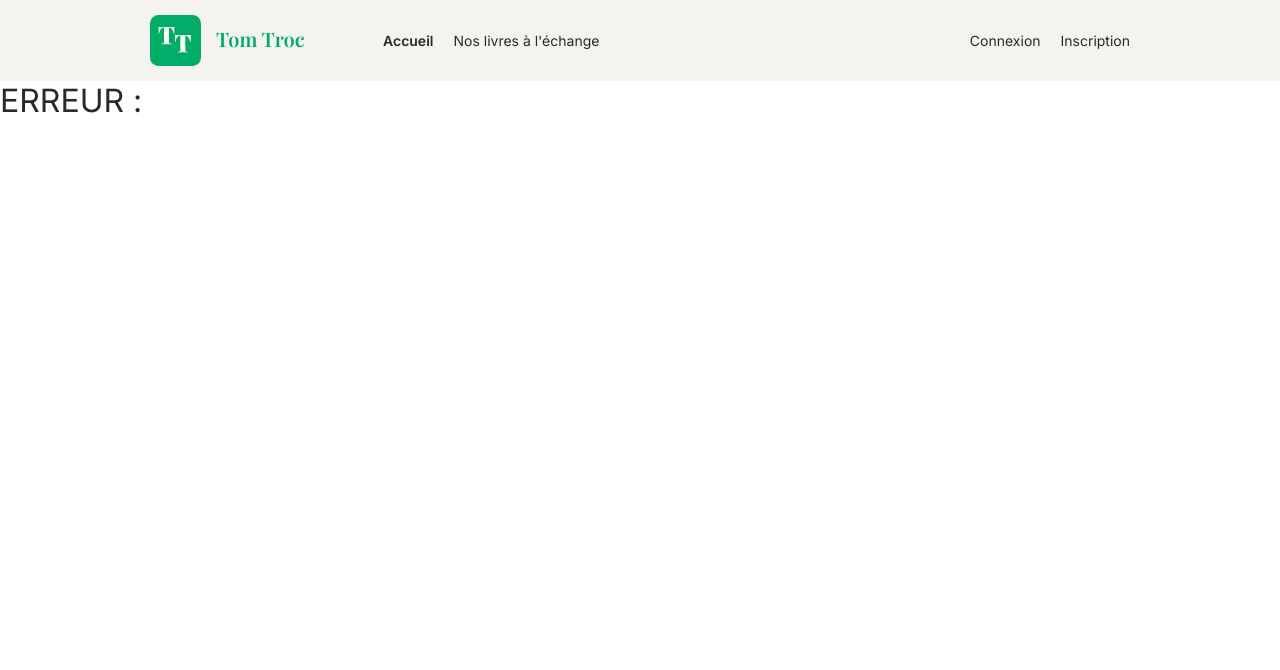
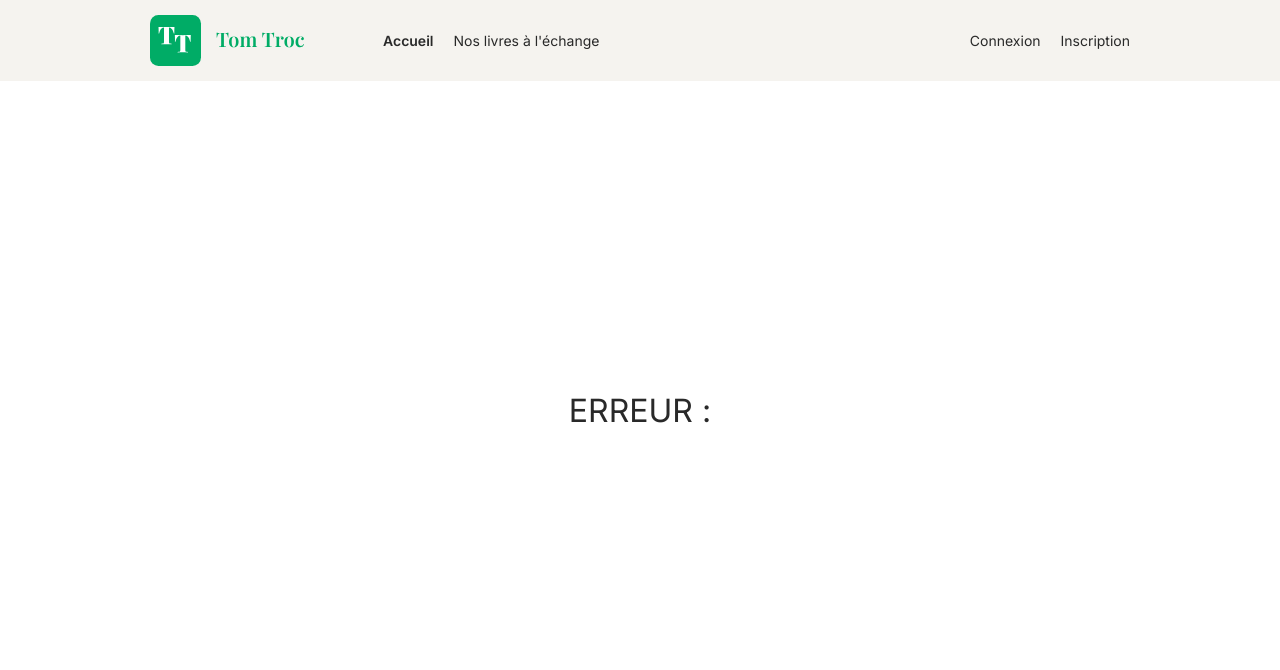
Before and after one commit to Zang983/TomTroc, a PHP site: template views/pages/errorPage.php in a window 1280 px wide. Shown: the top 670 px of the page. Run offline with PHP 8.4, Linux system fonts and the light colour scheme; the template is opened without the code that fills it, so the values that code supplies are empty; some web fonts are replaced.

Commit message:
PSR correction's

```diff
--- a/config/_config.php
+++ b/config/_config.php
@@ -1,5 +1,6 @@
 <?php
 
+declare(strict_types=1);
 // En fonction des routes utilisées, il est possible d'avoir besoin de la session ; on la démarre dans tous les cas.
 session_start();
 
--- a/css/style.css
+++ b/css/style.css
@@ -956,3 +956,6 @@
     border-radius:6px;
     padding-left:40px;
 }
+.error_page{
+    margin:auto;
+}
--- a/models/Book.php
+++ b/models/Book.php
@@ -80,6 +80,7 @@
     {
         $this->id = $id;
     }
+
     public function secureForDisplay():void{
         $this->filename = htmlspecialchars($this->filename, ENT_QUOTES,"UTF-8");
         $this->title = htmlspecialchars($this->title, ENT_QUOTES,"UTF-8");
--- a/models/Conversation.php
+++ b/models/Conversation.php
@@ -76,6 +76,7 @@
     {
         $this->id = $id;
     }
+
     public function secureForDisplay():void{
         $this->contentLastMessage = htmlspecialchars($this->contentLastMessage,ENT_QUOTES,"UTF-8");
     }
--- a/models/ConversationManager.php
+++ b/models/ConversationManager.php
@@ -36,6 +36,7 @@
         }
         return $conversations;
     }
+
     public function getConversationByUsers(User $sessionUser, int $userId): Conversation|null
     {
         $rawDatas = $this->db->executeRequest('SELECT * FROM conversations WHERE (idUser_1 = ? AND idUser_2 = ?) OR (idUser_1 = ? AND idUser_2 = ?)', [$sessionUser->getId(), $userId, $userId, $sessionUser->getId()]);
@@ -51,16 +52,19 @@
             );
         return null;
     }
+
     public function createConversation(Conversation $conversation):Conversation
     {
         $this->db->executeRequest('INSERT INTO conversations (idUser_1, idUser_2,contentLastMessage,timestampLastMessage) VALUES (?, ?,?,?)', [$conversation->getIdUser1(), $conversation->getIdUser2(), $conversation->getContentLastMessage(), $conversation->getTimestampLastMessage()]);
         $conversation->setId($this->db->lastId());
         return $conversation;
     }
+
     public function updateConversation(Conversation $conversation)
     {
         $this->db->executeRequest('UPDATE conversations SET contentLastMessage = ?, timestampLastMessage = ?, lastOpeningUser1 = ?, lastOpeningUser2 = ? WHERE idConversation = ?', [$conversation->getContentLastMessage(), $conversation->getTimestampLastMessage(), $conversation->getLastOpeningUser1(), $conversation->getLastOpeningUser2(), $conversation->getId()]);
     }
+
     public function countUnreadMessage(User $user)
     {
         $result = $this->db->executeRequest('SELECT COUNT(*) AS UnreadMessage FROM messages m JOIN conversations c ON m.conversationId = c.idConversation WHERE ((c.idUser_1 = ? AND (m.createdAt > c.lastOpeningUser1 OR c.lastOpeningUser1 IS NULL)) OR (c.idUser_2 = ? AND (m.createdAt > c.lastOpeningUser2 OR c.lastOpeningUser2 IS NULL))) AND m.authorId != ?', [$user->getId(), $user->getId(), $user->getId()]);
@@ -69,6 +73,7 @@
         }
 
     }
+
     public function getConversationById(int $id, User $user): ?Conversation
     {
         $idUser = $user->getId();
--- a/models/Database.php
+++ b/models/Database.php
@@ -43,10 +43,12 @@
         }
         return $state->fetchAll();
     }
+
     public function lastId()
     {
         return $this->pdo->lastInsertId();
     }
+
     public function showError()
     {
         return $this->pdo->errorInfo();
--- a/models/User.php
+++ b/models/User.php
@@ -1,4 +1,5 @@
 <?php
+declare(strict_types=1);
 
 class User {
 
@@ -8,6 +9,7 @@
             $this->avatar = "no-image.svg";
         }
     }
+
     public function getUsername(): string
     {
         return $this->username;
@@ -42,15 +44,19 @@
     {
         return $this->id;
     }
+
     public function getAvatar():string|null{
         return $this->avatar;
     }
+
     public function setAvatar(string $filename):void{
         $this->avatar = $filename;
     }
+
     public function getCreatedAt():string{
         return $this->createdAt;
     }
+
     public function secureForDisplay():void{
         //User is in session storage, so we need to secure it only once. V1 use htmlspecialchars_decode to avoid double encoding
         $this->username = htmlspecialchars(htmlspecialchars_decode($this->username, ENT_QUOTES), ENT_QUOTES,"UTF-8");
--- a/models/UserManager.php
+++ b/models/UserManager.php
@@ -1,5 +1,5 @@
 <?php
-
+declare(strict_types=1);
 class UserManager
 {
     private $db;
@@ -19,6 +19,7 @@
         $idUser = $this->db->lastId();
         return $this->getUserById($idUser);
     }
+
     public function updateUser(User $user): void
     {
         $this->db->executeRequest("UPDATE users SET username = ?, email = ?, password = ?, avatarFilename = ? WHERE idUser = ?", [
@@ -29,10 +30,12 @@
             $user->getId()
         ]);
     }
+
     public function deleteUser(User $user): void
     {
         $this->db->executeRequest("DELETE FROM users WHERE idUser = ?", [$user->getId()]);
     }
+
     /* Methods which read datas */
     public function getUserByEmail(string $email): ?User
     {
@@ -43,6 +46,7 @@
         }
         return null;
     }
+
     public function getUserById(int $id): User|null
     {
         $user = $this->db->executeRequest("SELECT * FROM users WHERE idUser = ?", [$id])[0] ?? null;
--- a/models/message.php
+++ b/models/message.php
@@ -5,6 +5,7 @@
     public function __construct(public string $content,public string $createdAt,public int $authorId,public int $idConversation = -1,public int $idMessage = -1)
     {
     }
+
     public function getContent(): string
     {
         return $this->content;
@@ -44,7 +45,9 @@
     {
         $this->idConversation = $idConversation;
     }
-    public function secureForDisplay():void{
+
+    public function secureForDisplay():void
+    {
         $this->content = htmlspecialchars($this->content, ENT_QUOTES,"UTF-8");
     }
 
--- a/models/messageManager.php
+++ b/models/messageManager.php
@@ -13,6 +13,7 @@
     {
         $this->db->executeRequest('INSERT INTO messages (content, createdAt, conversationId, authorId) VALUES (?, ?, ?, ?)', [$message->getContent(), $message->getCreatedAt(), $message->getIdConversation(), $message->getAuthorId()]);
     }
+
     public function getMessagesByConversationId(Conversation $conversation): array
     {
         $messages = [];
--- a/views/View.php
+++ b/views/View.php
@@ -1,4 +1,5 @@
 <?php
+declare(strict_types=1);
 
 /**
  * Cette classe génère les vues en fonction de ce que chaque contrôlleur lui passe en paramètre.
--- a/views/pages/errorPage.php
+++ b/views/pages/errorPage.php
@@ -1 +1 @@
-<h1>ERREUR : <?=$errorMessage?></h1>
+<h1 class="error_page">ERREUR : <?=$errorMessage?></h1>
```
Also changed, not shown: controllers/ConversationController.php (+12 -0 lines), controllers/UserController.php (+7 -1 lines), controllers/bookController.php (+7 -1 lines), models/BookManager.php (+5 -2 lines), services/utils.php (+12 -0 lines). Lines whose indentation alone changed are shown as unchanged.
